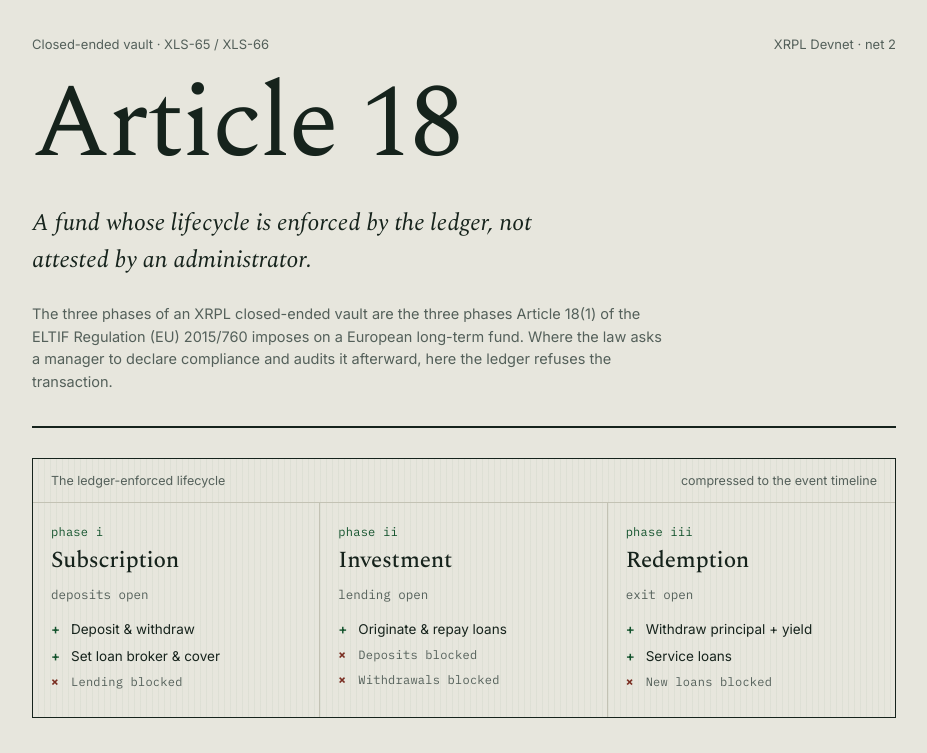
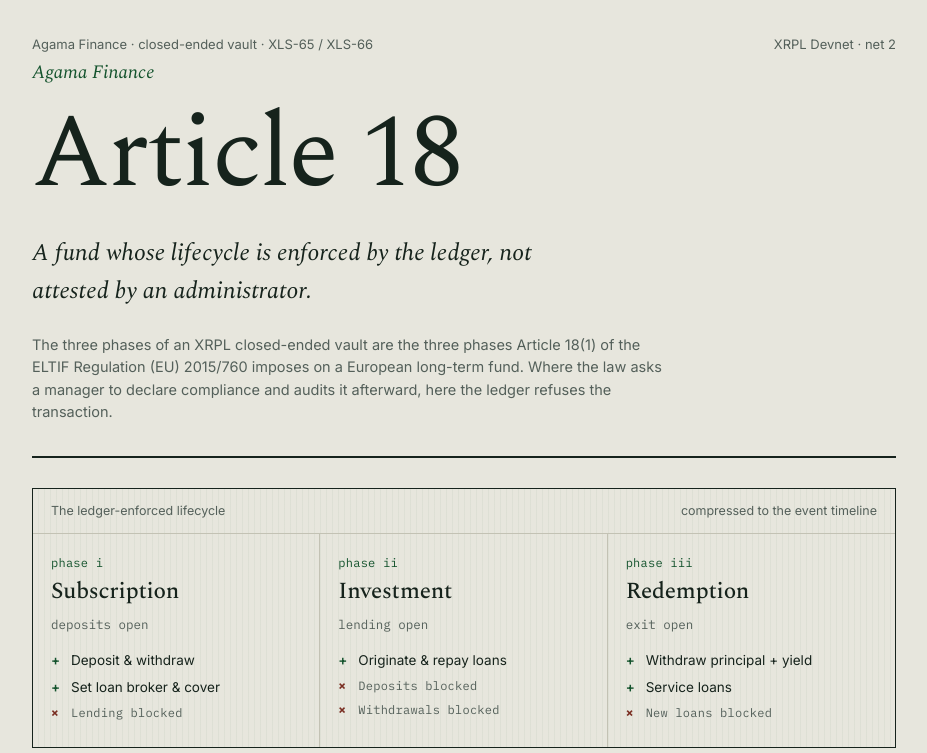
Before and after one commit to edenbd1/article-18, a website: page index.html in a window 1280 px wide. Shown: the top 753 px of the page, without its empty margins (176-1103 px from the left). Drawn offline with nearby package versions, Linux system fonts and the light colour scheme.

Commit message:
Rebrand to Agama Finance — Article 18 (front-end, README, demo script)

```diff
--- a/index.html
+++ b/index.html
@@ -3,7 +3,7 @@
 <head>
 <meta charset="utf-8">
 <meta name="viewport" content="width=device-width, initial-scale=1">
-<title>Article 18 — a closed-ended XRPL fund</title>
+<title>Agama Finance — Article 18</title>
 <link rel="preconnect" href="https://fonts.googleapis.com">
 <link rel="preconnect" href="https://fonts.gstatic.com" crossorigin>
 <link href="https://fonts.googleapis.com/css2?family=Spectral:ital,wght@0,300;0,400;0,500;0,600;1,400&family=Inter:wght@400;500;600&family=IBM+Plex+Mono:wght@400;500&display=swap" rel="stylesheet">
@@ -31,6 +31,7 @@ h1,h2,h3{font-family:Spectral,Georgia,serif;font-weight:500;letter-spacing:-.01e
 header.mast{border-bottom:2px solid var(--ink);margin-top:34px;padding-bottom:18px}
 .mast .ki{display:flex;justify-content:space-between;align-items:baseline;gap:16px;
   font-size:13px;color:var(--ink-soft)}
+.mast .brand{font-family:Spectral,Georgia,serif;font-style:italic;font-size:19px;color:var(--green);margin:.2em 0 -.15em}
 .mast h1{font-size:clamp(48px,9vw,104px);font-weight:400;margin:.12em 0 .06em;letter-spacing:-.02em}
 .mast .sub{font-family:Spectral;font-style:italic;font-size:clamp(18px,2.6vw,24px);color:var(--ink);max-width:44ch}
 .mast .instr{margin-top:14px;font-size:14.5px;color:var(--ink-soft);max-width:70ch}
@@ -128,7 +129,8 @@ footer .meta{display:flex;flex-wrap:wrap;gap:6px 22px;font-family:var(--mono);fo
 <div class="wrap">
 
 <header class="mast">
-  <div class="ki"><span>Closed-ended vault · XLS-65 / XLS-66</span><span id="net">XRPL Devnet</span></div>
+  <div class="ki"><span>Agama Finance · closed-ended vault · XLS-65 / XLS-66</span><span id="net">XRPL Devnet</span></div>
+  <p class="brand">Agama Finance</p>
   <h1>Article&nbsp;18</h1>
   <p class="sub">A fund whose lifecycle is enforced by the ledger, not attested by an administrator.</p>
   <p class="instr">The three phases of an XRPL closed-ended vault are the three phases Article 18(1) of the ELTIF Regulation (EU) 2015/760 imposes on a European long-term fund. Where the law asks a manager to declare compliance and audits it afterward, here the ledger refuses the transaction.</p>
@@ -204,7 +206,7 @@ footer .meta{display:flex;flex-wrap:wrap;gap:6px 22px;font-family:var(--mono);fo
 
 <footer>
   <div class="seal">VERIFIED<br>ON-LEDGER</div>
-  <p class="serif" style="font-size:20px;margin:0 0 10px;color:var(--ink)">Article 18</p>
+  <p class="serif" style="font-size:20px;margin:0 0 10px;color:var(--ink)">Agama Finance <span class="soft" style="font-style:italic">— Article 18</span></p>
   <div class="meta">
     <span id="fnet">XRPL Devnet</span><span id="fbuild"></span>
     <span>Track 2 · Loaded</span><span>Team eden</span>
```
Also changed, not shown: DEMO-SCRIPT.md (+1 -1 lines), README.md.
